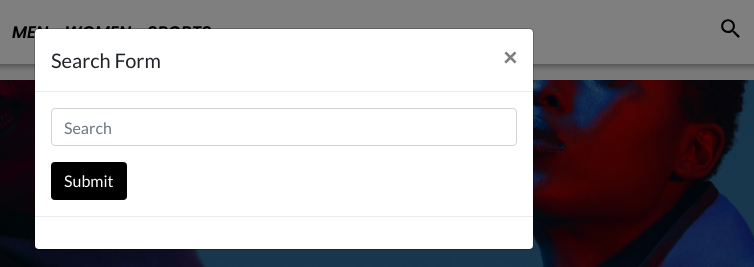
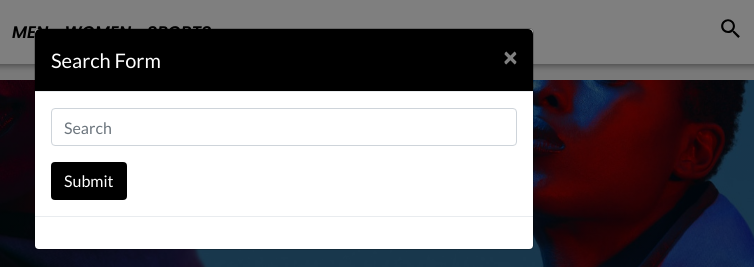
Before and after one commit to bremlydv/capstone1, a plain HTML site: page index.html in a window 1280 px wide. Both pictures are taken after a click on the link 1086 px from the left and 32 px from the top of the page. Shown: the top 267 px of the page, 356-1110 px from the left. Drawn offline with nearby package versions, Linux system fonts and the light colour scheme.

Commit message:
updated files

```diff
--- a/assets/styles/style.css
+++ b/assets/styles/style.css
@@ -102,6 +102,18 @@ header {
 
 }
 
+.modal-header {
+  background-color: black;
+  color: white;
+}
+
+.modal #exampleModalLabel {
+  color: white;
+}
+
+.modal-header button span {
+  color: white;
+}
 
 
 /* SEARCH MODAL FORM
```
